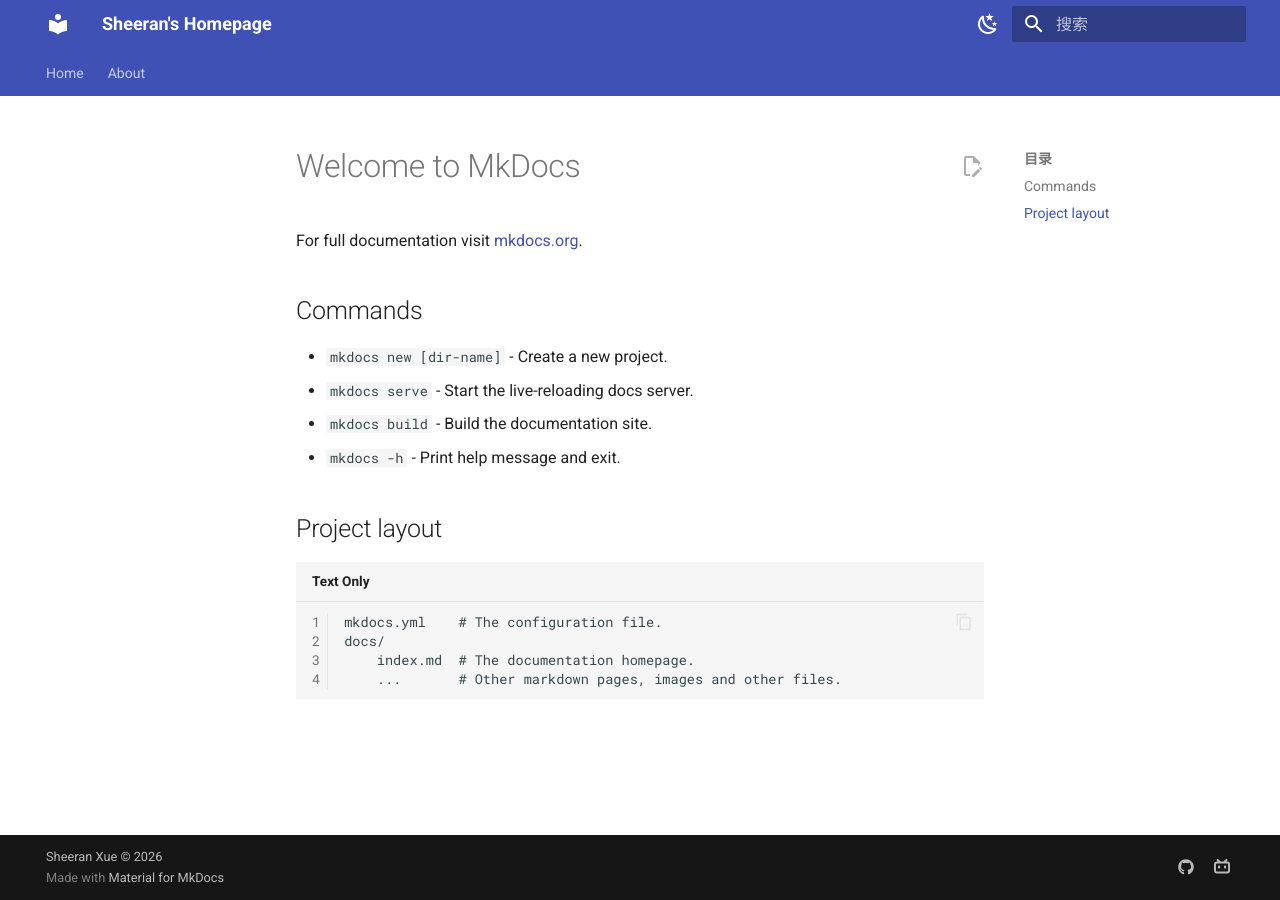
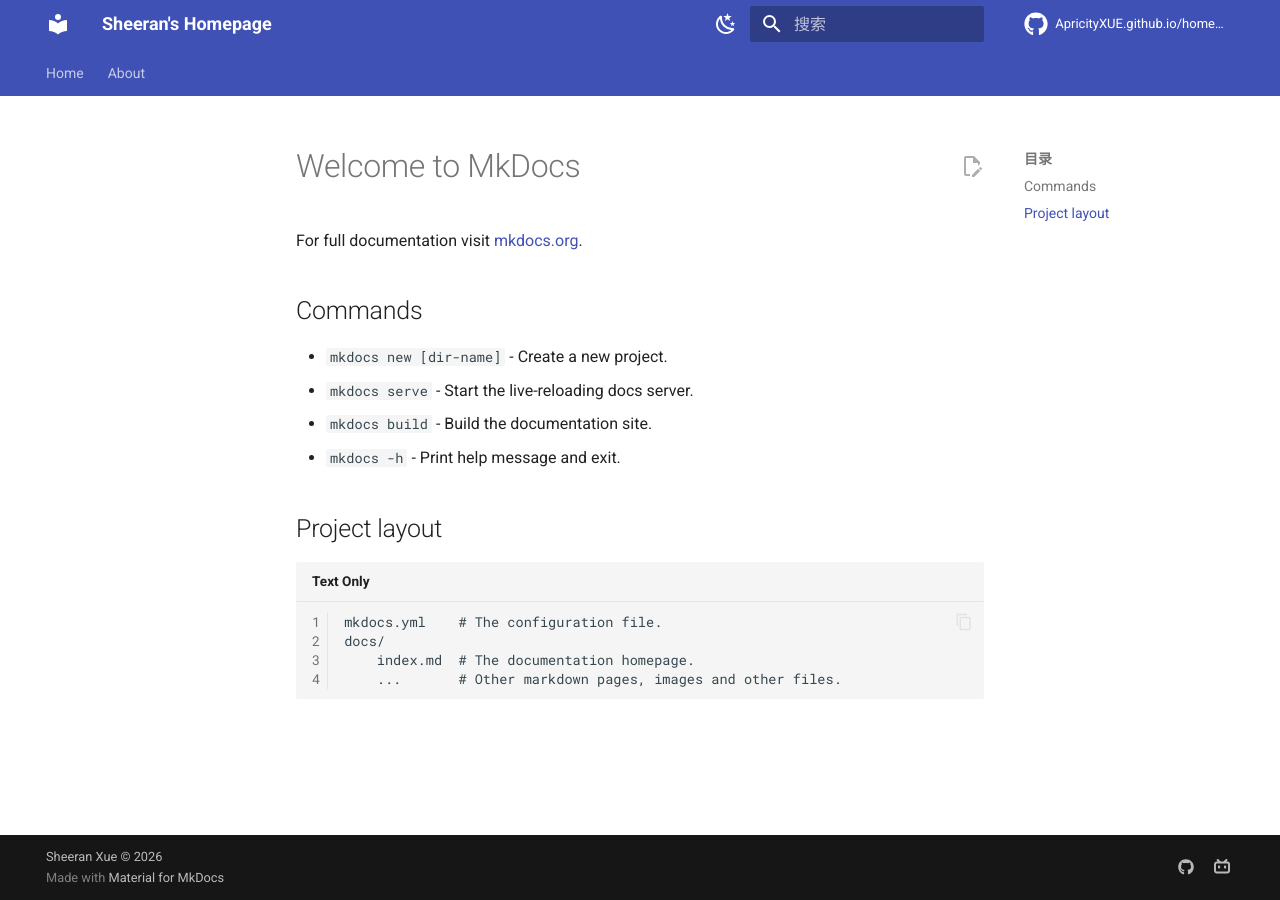
Before and after one commit to ApricityXUE/homepage, an MkDocs documentation site: the page built from docs/index_backup.md, in a window 1280 px wide. Built offline with MkDocs 1.6.1 and Material for MkDocs 9.7.7, drawn with Linux system fonts in a browser that asks for light colours; nearby versions of some CDN libraries; library files that are not in the unit come from our copies; comment, search, counter and statistics services are not loaded; some of the changed lines change nothing that is shown.

Commit message:
Update mkdocs.yml

```diff
--- a/mkdocs.yml
+++ b/mkdocs.yml
@@ -76,8 +76,8 @@
 # [top-right corner]
 # [添加 GitHub 仓库]
 # https://squidfunk.github.io/mkdocs-material/setup/adding-a-git-repository/
-# repo_url: https://github.com/ApricityXUE/homepage
-# repo_name: ApricityXUE.github.io/homepage
+repo_url: https://github.com/ApricityXUE/homepage
+repo_name: ApricityXUE.github.io/homepage
 # [bottom-left corner]
 # [版权说明]
 # https://squidfunk.github.io/mkdocs-material/setup/setting-up-the-footer/#copyright-notice
```
